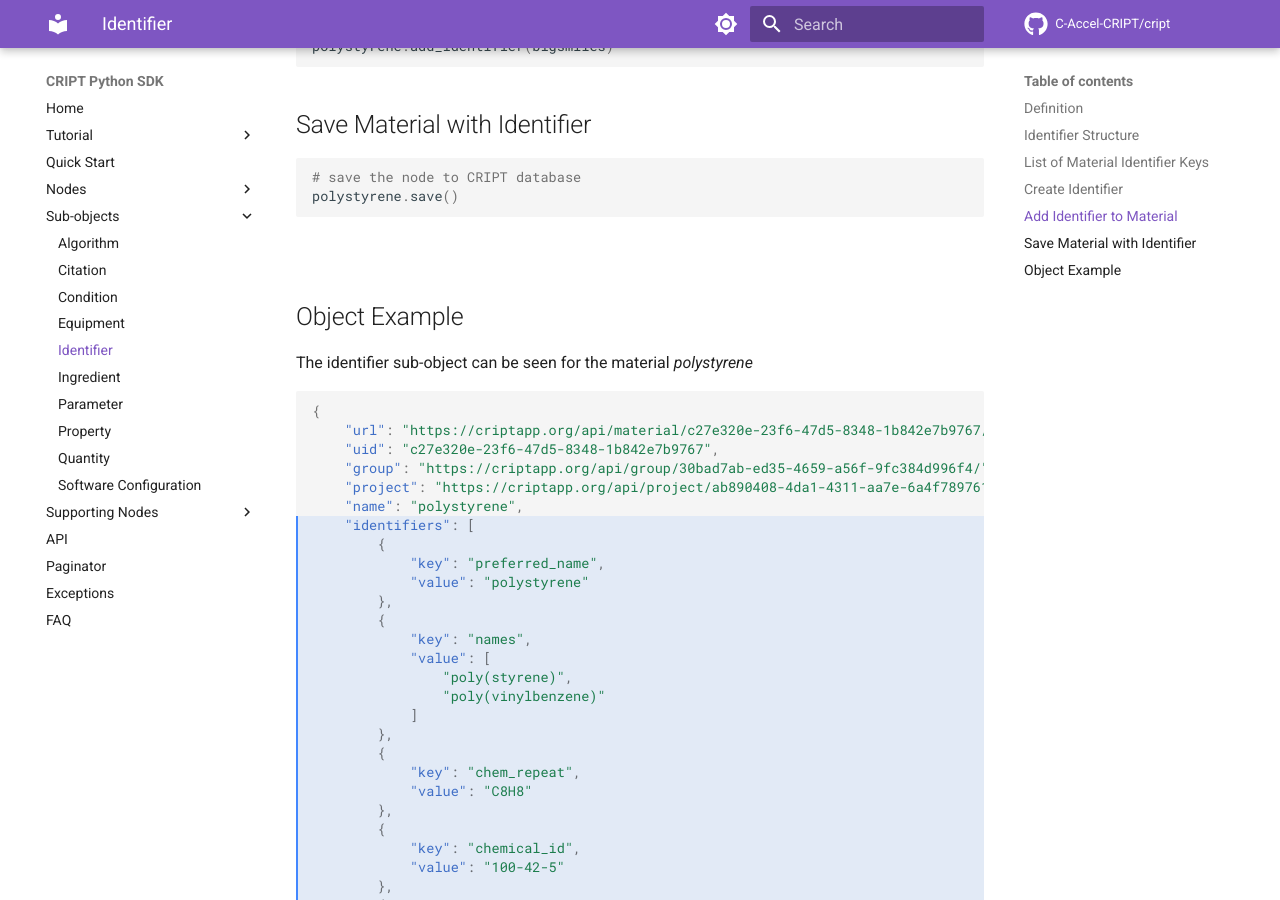
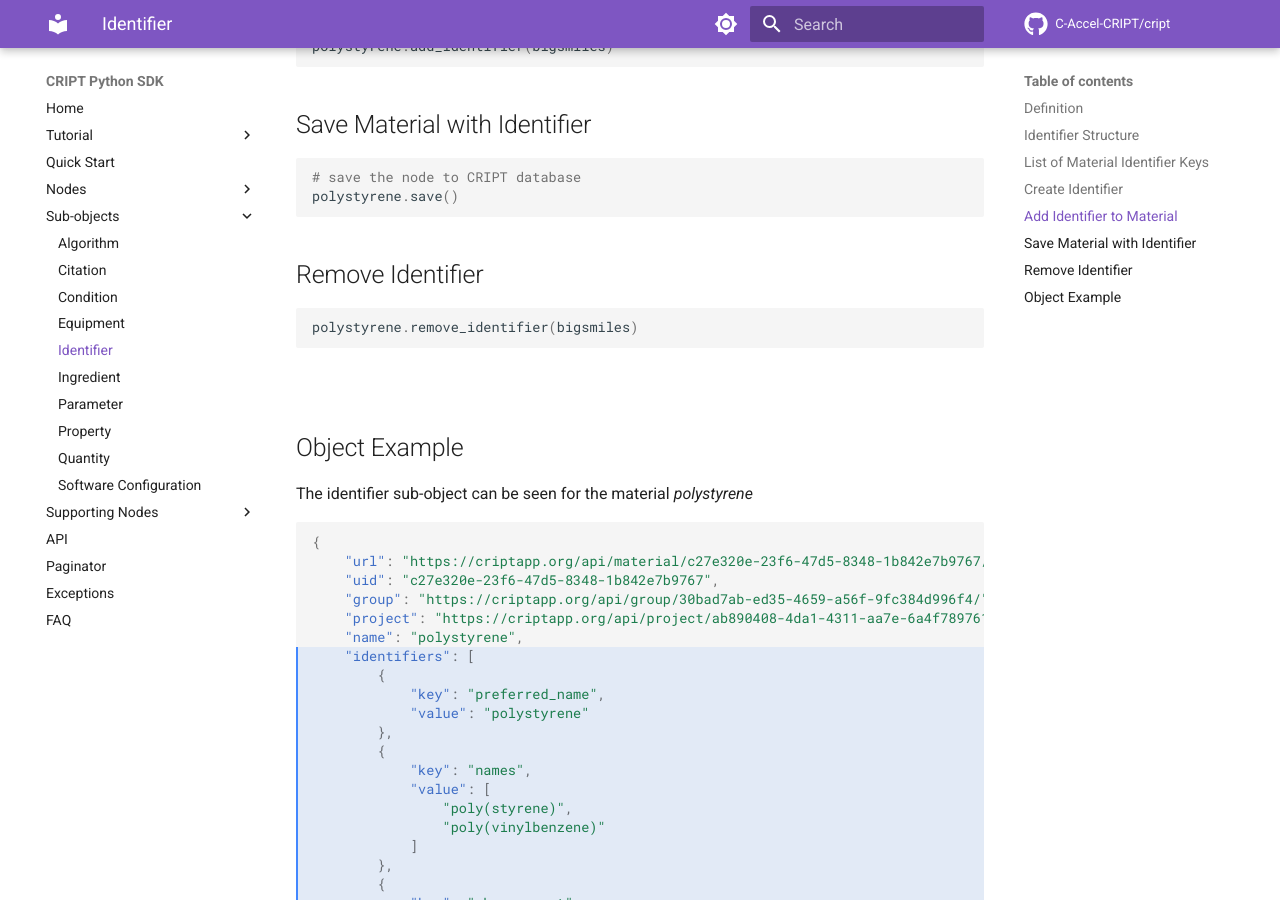
Before and after one commit to C-Accel-CRIPT/sdk-archive, an MkDocs documentation site: the page built from docs/subobjects/identifier.md, in a window 1280 px wide and 900 px high, scrolled down 904 px. Built offline with MkDocs 1.6.1 and Material for MkDocs 9.7.7, drawn with Linux system fonts in a browser that asks for light colours; comment, search, counter and statistics services are not loaded.

Commit message:
Update identifier.md

````diff
--- a/docs/subobjects/identifier.md
+++ b/docs/subobjects/identifier.md
@@ -40,6 +40,11 @@ polystyrene.add_identifier(bigsmiles)
 ```python
 # save the node to CRIPT database
 polystyrene.save()
+```
+
+## Remove Identifier
+```python
+polystyrene.remove_identifier(bigsmiles)
 ```
 
 <br/>
````
